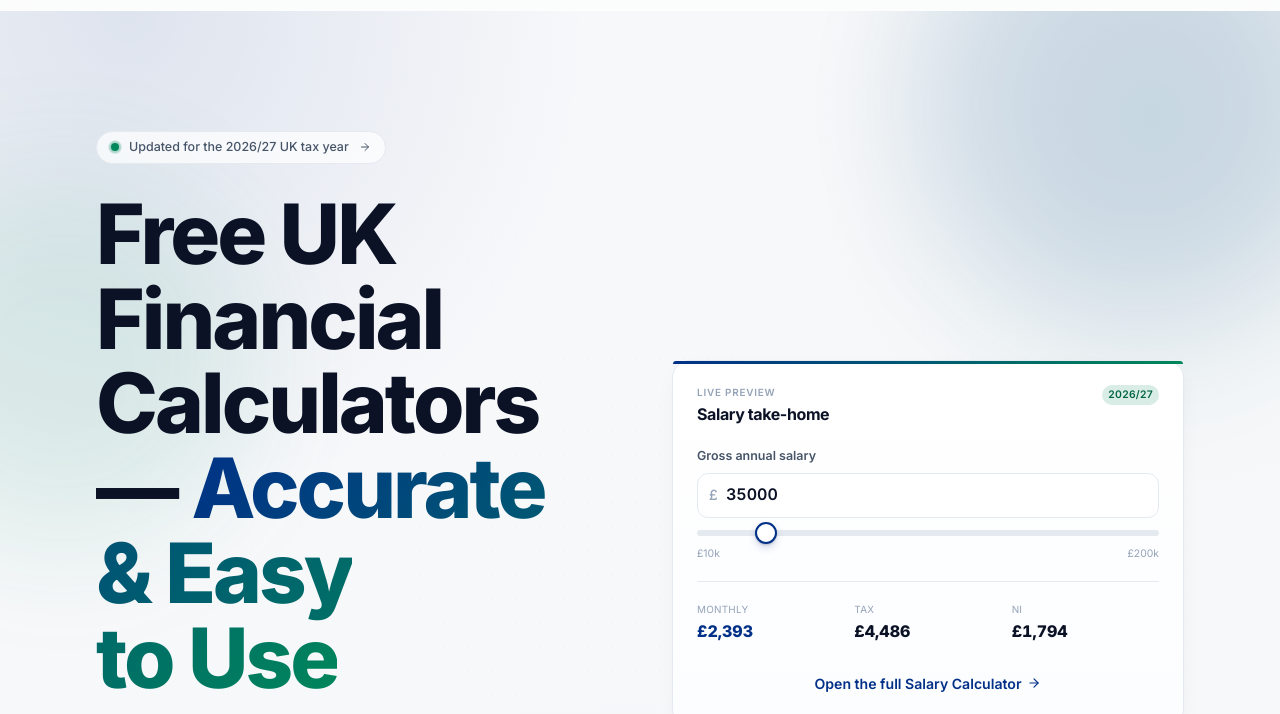
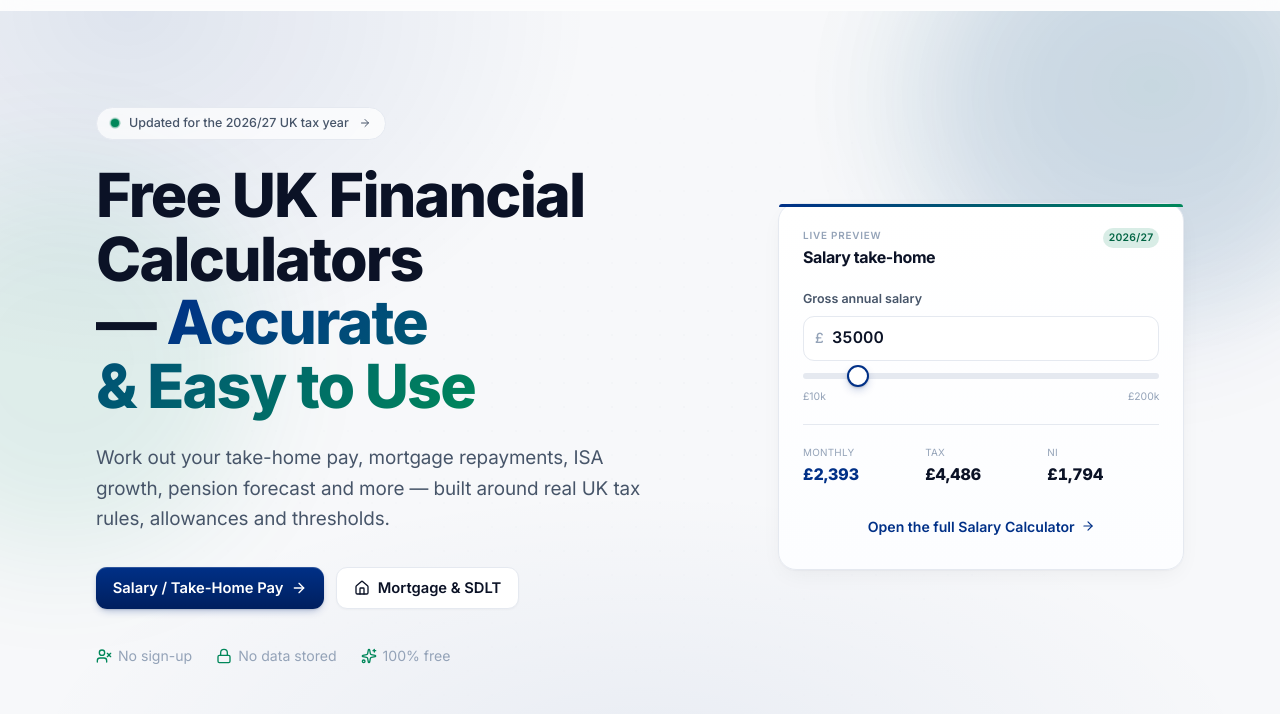
Before and after one commit to jamiehughmccafferty-dot/nestpaycalc, a website: page index.html in a window 1280 px wide. Shown: the part 91-805 px from the top of the page. Drawn offline with nearby package versions, Linux system fonts and the light colour scheme.

Commit message:
Fix hero overflow: tighten text-display max (5.2→4.0rem), 3:2 grid for more headline room

```diff
--- a/index.html
+++ b/index.html
@@ -91,11 +91,11 @@
   <div class="np-hero-blob top-40 -left-32 w-[380px] h-[380px] bg-accent/20" aria-hidden="true"></div>
   <div class="absolute inset-0 np-grid-bg opacity-30 pointer-events-none [mask-image:radial-gradient(closest-side,white,transparent)]" aria-hidden="true"></div>
 
-  <div class="relative max-w-6xl mx-auto px-4 sm:px-6 lg:px-8 py-20 sm:py-28 lg:py-30">
-    <div class="grid lg:grid-cols-2 gap-12 lg:gap-16 items-center">
-      <!-- Left: copy -->
-      <div class="np-reveal">
-        <a href="#calculators" class="inline-flex items-center gap-2.5 bg-surface/70 backdrop-blur-sm border border-border rounded-full px-3.5 py-1.5 text-xs font-medium text-ink-soft mb-7 hover:border-brand/40 hover:text-ink transition-colors group">
+  <div class="relative max-w-6xl mx-auto px-4 sm:px-6 lg:px-8 py-16 sm:py-22 lg:py-24">
+    <div class="grid lg:grid-cols-5 gap-10 lg:gap-12 items-center">
+      <!-- Left: copy (3/5 width on desktop so the headline doesn't wrap awkwardly) -->
+      <div class="np-reveal lg:col-span-3">
+        <a href="#calculators" class="inline-flex items-center gap-2.5 bg-surface/70 backdrop-blur-sm border border-border rounded-full px-3.5 py-1.5 text-xs font-medium text-ink-soft mb-6 hover:border-brand/40 hover:text-ink transition-colors group">
           <span class="relative flex w-2 h-2">
             <span class="absolute inset-0 rounded-full bg-accent opacity-75 animate-ping"></span>
             <span class="relative rounded-full w-2 h-2 bg-accent"></span>
@@ -104,16 +104,16 @@
           <i data-lucide="arrow-right" class="w-3 h-3 transition-transform group-hover:translate-x-0.5"></i>
         </a>
 
-        <h1 class="font-display text-display font-extrabold text-ink leading-[1.02]">
+        <h1 class="font-display text-display font-extrabold text-ink leading-[1.05] text-balance">
           Free UK Financial Calculators —
           <span class="np-gradient-text">Accurate &amp; Easy to&nbsp;Use</span>
         </h1>
 
-        <p class="mt-7 text-lg text-ink-soft max-w-xl leading-relaxed">
+        <p class="mt-6 text-lg text-ink-soft max-w-xl leading-relaxed">
           Work out your take-home pay, mortgage repayments, ISA growth, pension forecast and more — built around real UK tax rules, allowances and thresholds.
         </p>
 
-        <div class="mt-9 flex flex-wrap gap-3">
+        <div class="mt-8 flex flex-wrap gap-3">
           <a href="calculators/salary.html" class="np-btn np-btn-primary">
             Salary / Take-Home Pay
             <i data-lucide="arrow-right" class="w-4 h-4"></i>
@@ -130,8 +130,8 @@
         </div>
       </div>
 
-      <!-- Right: live preview card -->
-      <div class="np-card np-card-accent p-5 sm:p-6 np-reveal relative max-w-md mx-auto lg:mx-0 lg:max-w-none" style="--reveal-delay:160ms" x-data="heroPreview()" x-init="calc()">
+      <!-- Right: live preview card (2/5 width on desktop) -->
+      <div class="np-card np-card-accent p-5 sm:p-6 np-reveal relative max-w-md mx-auto lg:mx-0 lg:max-w-none lg:col-span-2" style="--reveal-delay:160ms" x-data="heroPreview()" x-init="calc()">
         <div class="flex items-start justify-between mb-5">
           <div>
             <div class="text-[0.62rem] font-semibold text-ink-muted uppercase tracking-[0.08em] mb-0.5">Live preview</div>
--- a/tailwind.config.js
+++ b/tailwind.config.js
@@ -35,8 +35,8 @@ module.exports = {
       '2xl':      ['clamp(1.45rem, 1.30rem + 0.70vw, 1.75rem)',  { lineHeight: '1.3',  letterSpacing: '-0.015em' }],
       '3xl':      ['clamp(1.80rem, 1.60rem + 1.00vw, 2.30rem)',  { lineHeight: '1.2',  letterSpacing: '-0.02em' }],
       '4xl':      ['clamp(2.25rem, 1.90rem + 1.60vw, 3.00rem)',  { lineHeight: '1.1',  letterSpacing: '-0.025em' }],
-      '5xl':      ['clamp(2.80rem, 2.30rem + 2.30vw, 3.90rem)',  { lineHeight: '1.05', letterSpacing: '-0.03em' }],
-      'display':  ['clamp(3.20rem, 2.50rem + 3.40vw, 5.20rem)',  { lineHeight: '1.0',  letterSpacing: '-0.035em' }]
+      '5xl':      ['clamp(2.50rem, 2.10rem + 1.80vw, 3.50rem)',  { lineHeight: '1.05', letterSpacing: '-0.03em' }],
+      'display':  ['clamp(2.60rem, 2.20rem + 2.00vw, 4.00rem)',  { lineHeight: '1.05', letterSpacing: '-0.03em' }]
     },
 
     /* ===== Colours bound to CSS vars (auto dark-mode) ===== */
```
Also changed, not shown: assets/css/styles.css.
